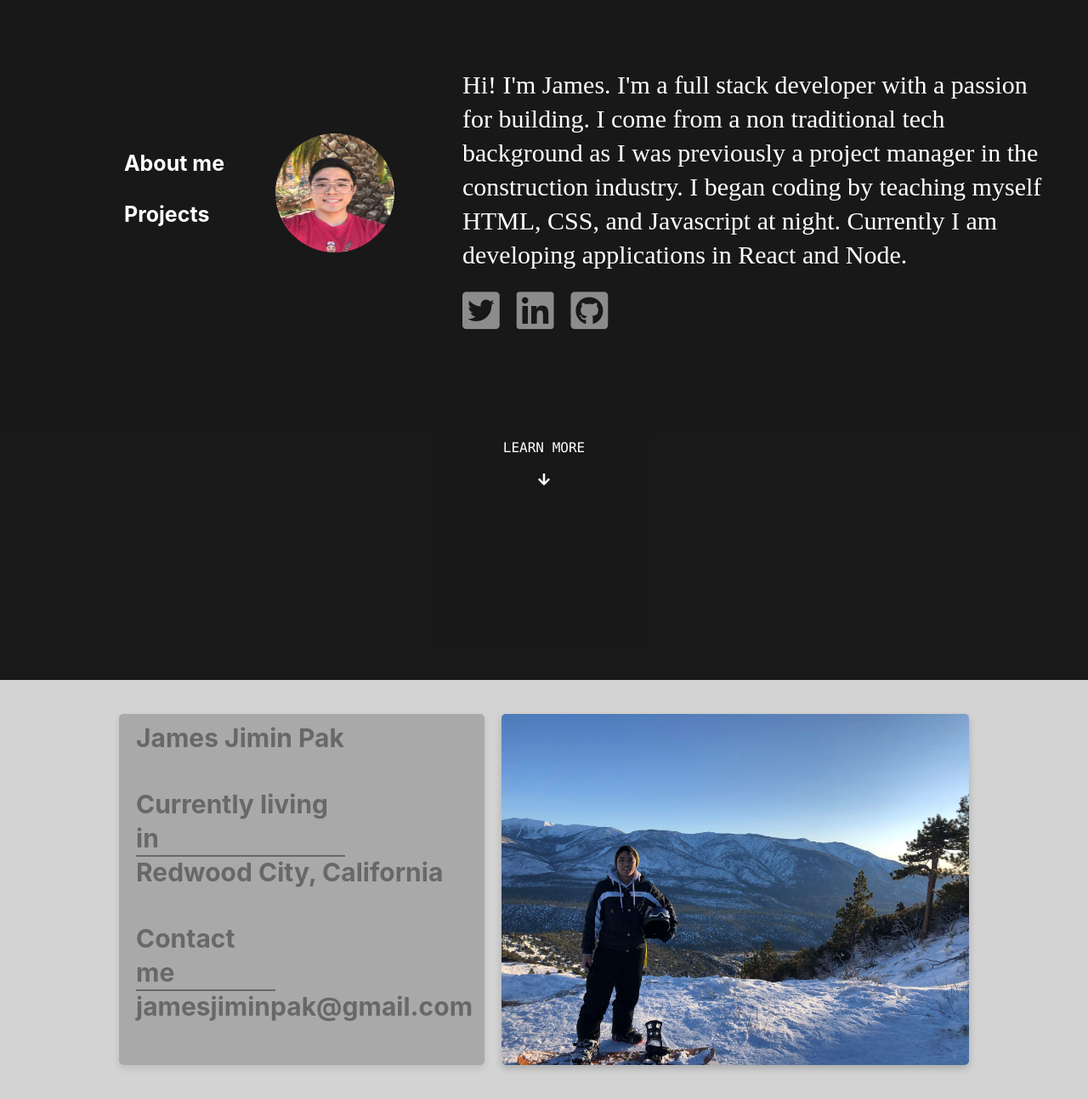
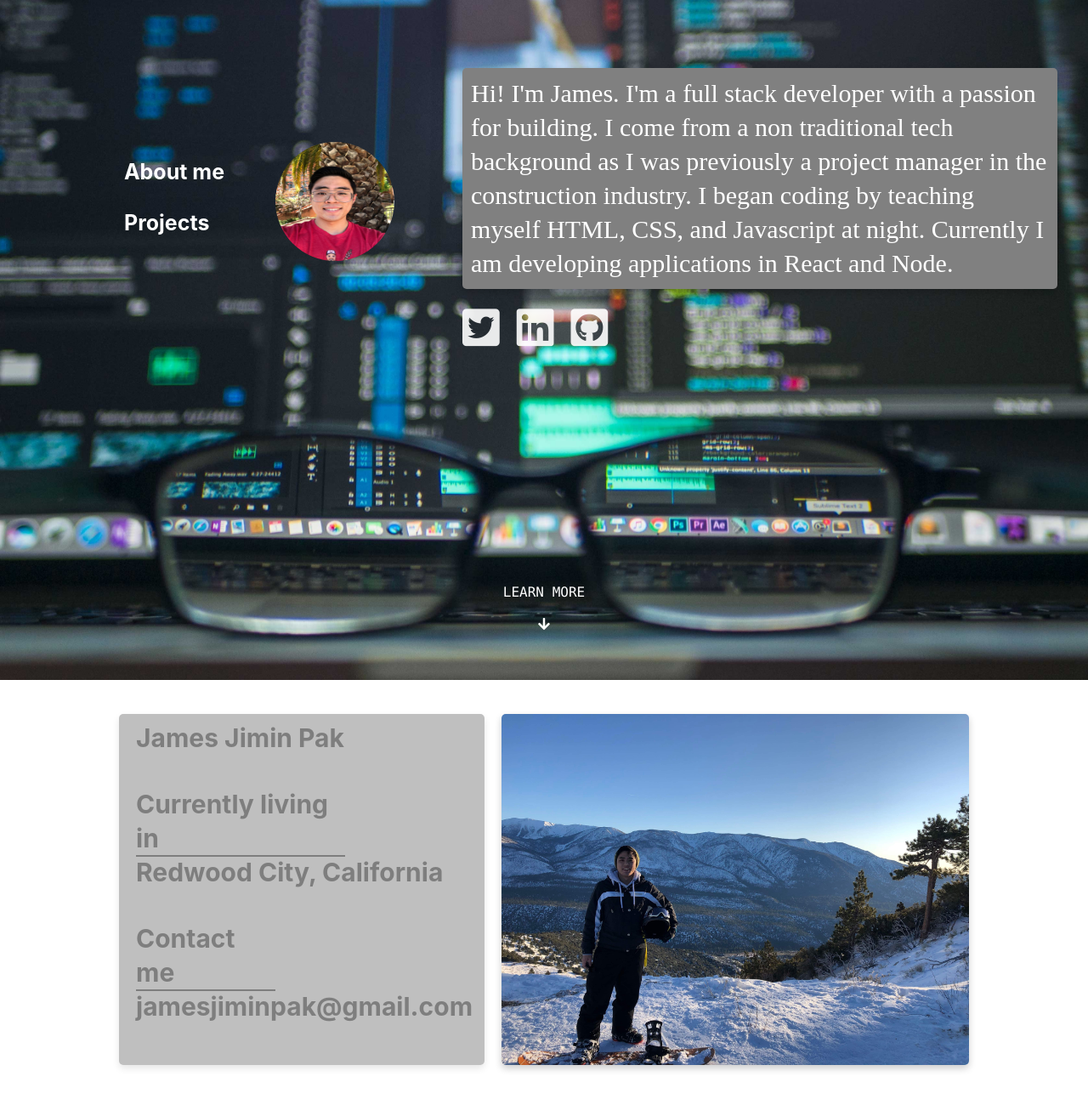
Before and after one commit to jimpakdev/James-Pak-Portfolio, a React (Create React App) app in the folder portfolio/: page / in a window 1280 px wide. Shown: the whole page at 85% size. Built offline with nearby package versions, Linux system fonts and the light colour scheme.

Commit message:
temp artsy pic for landing

```diff
--- a/portfolio/src/Components/AboutMe.js
+++ b/portfolio/src/Components/AboutMe.js
@@ -2,6 +2,7 @@ import React, { Component } from 'react';
 import { withRouter, Link } from 'react-router-dom';
 import Profile from '../img/profile.jpg';
 import Snowboard from '../img/snowboard.jpg';
+import Glasses from '../img/glasses.jpg';
 import styled from 'styled-components';
 
 const HoverLink = styled.a`
@@ -22,7 +23,7 @@ class AboutMe extends Component {
     render() {
 
         return (
-            <>  <div style={{backgroundColor: "black", backgroundPosition: "center", backgroundSize: "cover", height: "100vh", width: "100%", opacity: "0.9"}}>
+            <>  <div style={{backgroundImage: `url(${Glasses})`, backgroundPosition: "center", backgroundSize: "cover", height: "100vh", width: "100%", }}>
                     <div style={{ display: "flex", flexDirection: "row", justifyContent: "center", alignItems: "center", width: "auto", paddingTop: "60px"}}>
 
                         <div style={{ display: "flex", flexDirection: "column", marginLeft: "100px", marginRight: "30px" }}>
@@ -35,19 +36,21 @@ class AboutMe extends Component {
 
 
                         <div style={{display: "flex", flexDirection: "column", alignItems: "flex-start", marginTop: "20px", marginLeft: "60px", maxWidth: "700px", fontFamily: "Rubik", fontSize: "30px", color: "white", lineHeight: "40px"}}>
-                            Hi!  I'm James.  I'm a full stack developer with a passion for building.
-                            I come from a non traditional tech background as I was previously a project manager in the construction industry.
-                            I began coding by teaching myself HTML, CSS, and Javascript at night.
-                            Currently I am developing applications in React and Node.
+                            <div style={{ padding: "10px", marginRight: "10px", boxSizing: "border-box", boxShadow: "0 4px 8px 0 rgba(0, 0, 0, 0.2)", width: "100%", borderRadius: "5px", backgroundColor: "grey", }}>
+                                Hi!  I'm James.  I'm a full stack developer with a passion for building.
+                                I come from a non traditional tech background as I was previously a project manager in the construction industry.
+                                I began coding by teaching myself HTML, CSS, and Javascript at night.
+                                Currently I am developing applications in React and Node.
+                            </div>
                             <div style={{ marginTop: "20px", }}>
-                                <a href="#" style={{ fontSize: "50px", marginRight: "20px", color: "white", opacity: "0.5"}}><i class="fab fa-twitter-square"></i></a>
-                                <a href="#" style={{ fontSize: "50px", marginRight: "20px", color: "white", opacity: "0.5"}}><i class="fab fa-linkedin"></i></a>
-                                <a href="#" style={{ fontSize: "50px", color: "white", opacity: "0.5"}}><i class="fab fa-github-square"></i></a>
+                                <a href="#" style={{ fontSize: "50px", marginRight: "20px", color: "white", opacity: "0.9"}}><i class="fab fa-twitter-square"></i></a>
+                                <a href="#" style={{ fontSize: "50px", marginRight: "20px", color: "white", opacity: "0.9"}}><i class="fab fa-linkedin"></i></a>
+                                <a href="#" style={{ fontSize: "50px", color: "white", opacity: "0.9"}}><i class="fab fa-github-square"></i></a>
                             </div>
                         </div>
                     </div>
 
-                    <div style={{ display: "flex", flexDirection: "column", justifyContent: "center", alignContent: "flex-end", height: "300px" }}>
+                    <div style={{ display: "flex", flexDirection: "column", justifyContent: "center", alignContent: "flex-end", height: "600px" }}>
                         <div style={{ display: "flex", flexDirection: "row", justifyContent: "center", alignItems: "center", width: "auto", color: "white", fontFamily: "Monaco" }}>
                             LEARN MORE
                         </div>
@@ -62,7 +65,7 @@ class AboutMe extends Component {
 
 
 
-                    <div style={{ display: "flex", flexDirection: "column", justifyContent: "center", alignItems: "center", width: "auto", maxHeight: "800px", backgroundColor: "lightgrey", }}>
+                    <div style={{ display: "flex", flexDirection: "column", justifyContent: "center", alignItems: "center", width: "auto", maxHeight: "800px", }}>
 
                         <div style={{margin: "0 auto", width: "100%", marginTop: "40px", marginBottom: "40px" }}>
 
```
Also changed, not shown: portfolio/src/img/glasses.jpg (added), 1 other file (tests, documents, lock files or other folders).
